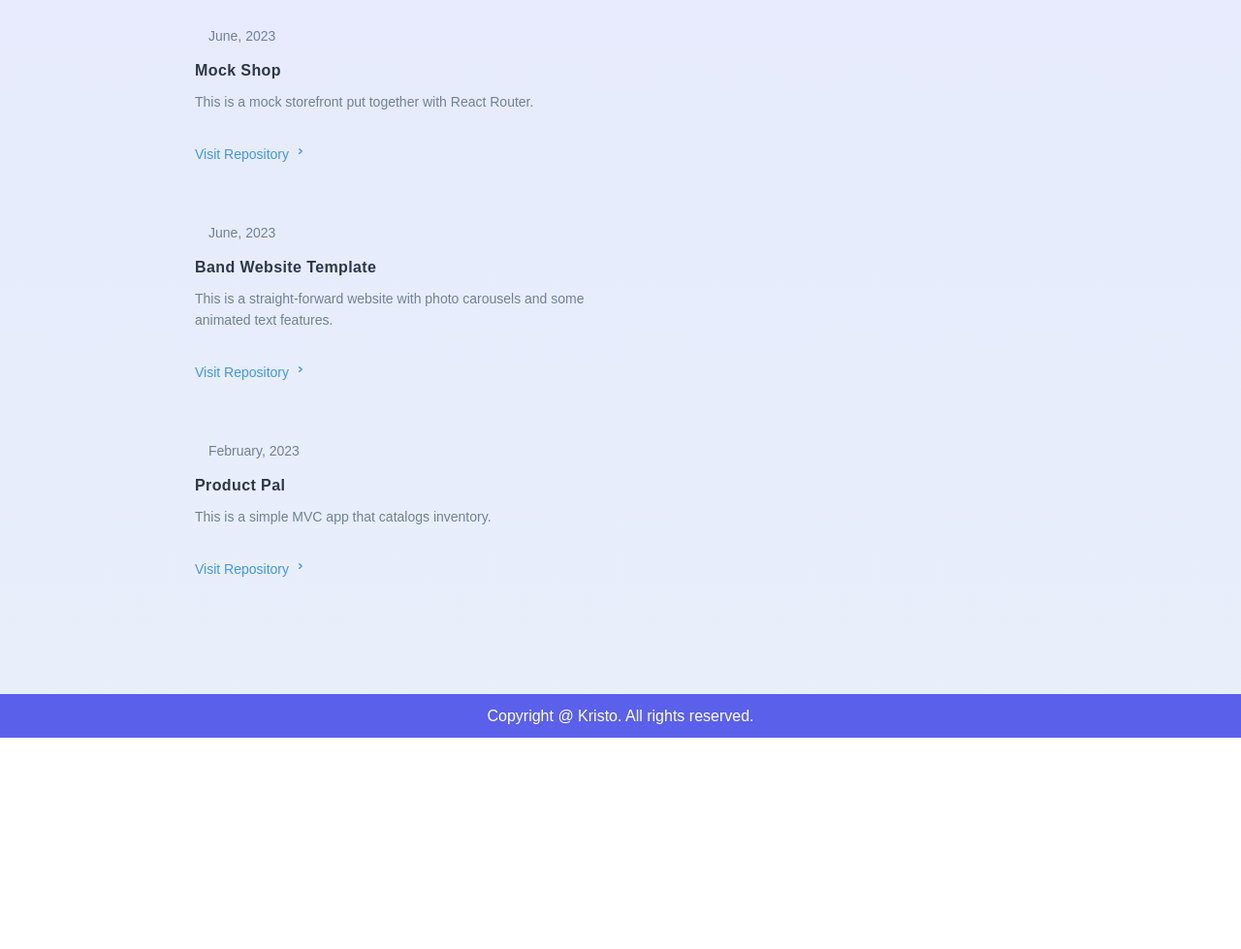
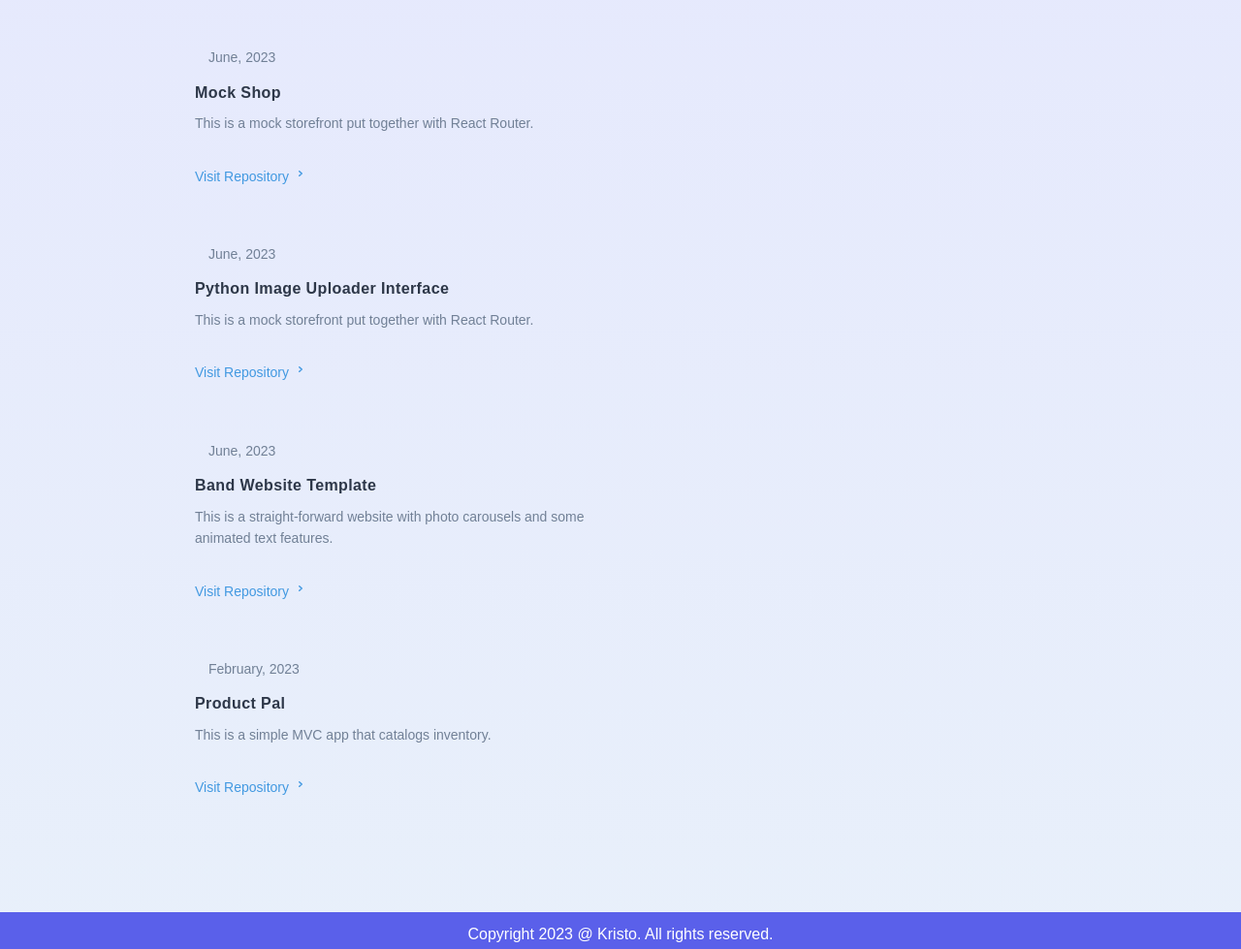
Before and after one commit to kristo-baricevic/portfolio, a plain HTML site: page index.html in a window 1280 px wide. Shown: the part 993-1972 px from the top of the page at 97% size. Before the commit the page ends 1754 px from the top, so only its background shows below. Drawn offline with Linux system fonts and the light colour scheme; a script that the page names is missing.

Commit message:
added repository

```diff
--- a/index.html
+++ b/index.html
@@ -73,7 +73,8 @@
         <div class="column">
           <div class="repo-container">
             <h1 class="repo-title">Public Github Repositories.</h1>
-            <p class="repo-description">I have included this section to show what I have been trying to build in public. Here you can find some of my public repositories.</p>
+            <p class="repo-description">Here are some repositories showcasing what I've been working on. I'm always trying to learn
+            new languages and I love to learn new ways to structure the backend to maximize an app's efficiency.</p>
             <article class="repo-article">
               <a href="https://github.com/kristo-baricevic/bobApp2" class="repo-link">
               <div class="repo-entry">
@@ -124,7 +125,29 @@
                   <h2>
                     Mock Shop
                   </h2>
-                  <time datetime="March, 2023" class="repo-date">
+                  <time datetime="June, 2023" class="repo-date">
+                    June, 2023
+                  </time>
+                  <p class="repo-description">
+                    This is a mock storefront put together with React Router.
+                  </p>
+                  <div class="visit-repo">
+                    Visit Repository
+                    <svg viewBox="0 0 16 16" fill="none" aria-hidden="true" class="visit-repo-icon">
+                      <path d="M6.75 5.75 9.25 8l-2.5 2.25" stroke-width="1.5" stroke-linecap="round" stroke-linejoin="round">
+                      </path>
+                    </svg>
+                  </div>
+                </div>
+              </a>
+            </article>
+            <article class="repo-article">
+              <a href="https://github.com/kristo-baricevic/closetapp" class="repo-link">
+                <div class="repo-entry">
+                  <h2>
+                    Python Image Uploader Interface
+                  </h2>
+                  <time datetime="June, 2023" class="repo-date">
                     June, 2023
                   </time>
                   <p class="repo-description">
@@ -146,7 +169,7 @@
                   <h2>
                     Band Website Template
                   </h2>
-                  <time datetime="October, 2022" class="repo-date">
+                  <time datetime="June, 2023" class="repo-date">
                     June, 2023
                   </time>
                   <p class="repo-description">
@@ -245,7 +268,7 @@
 
 <!-- Footer -->
 <footer>
-  <p>Copyright @ Kristo. All rights reserved.</p>
+  <p>Copyright 2023 @ Kristo. All rights reserved.</p>
 </footer>
 
 <script src="js/scripts.js"></script>
```
